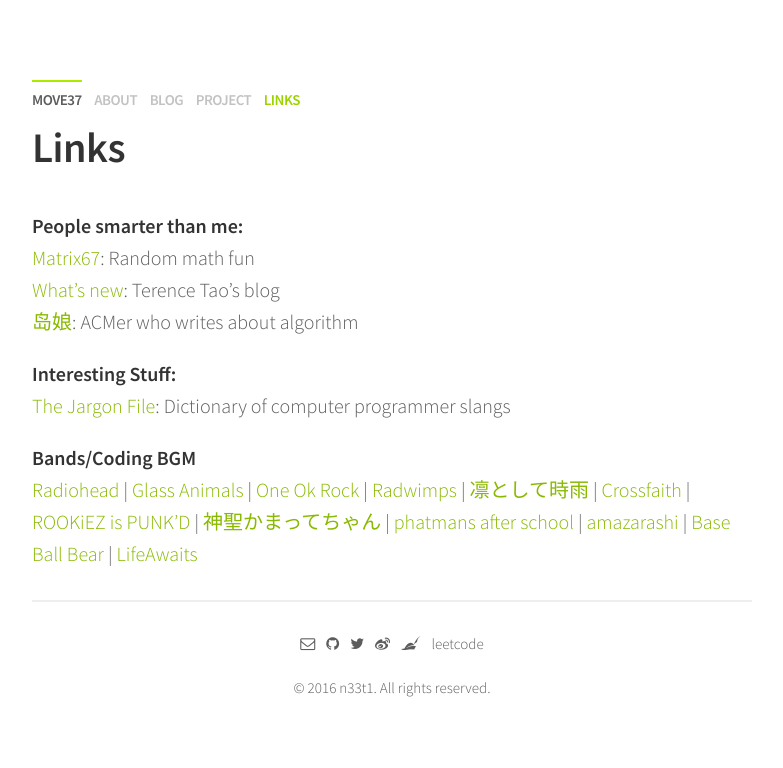
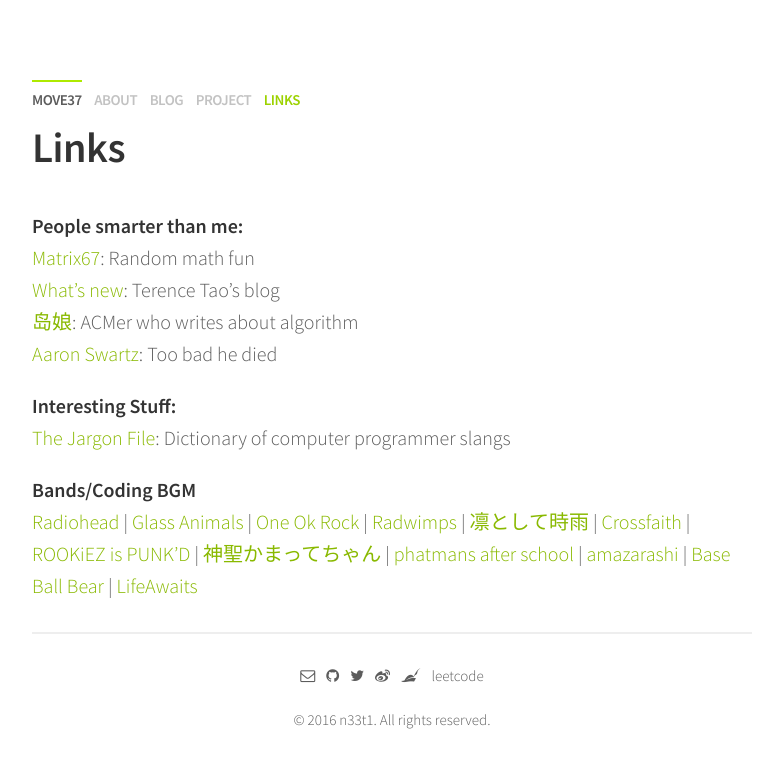
Before and after one commit to n33t1/n33t1.github.io, a Jekyll site: the page built from links.md, in a window 1280 px wide. Shown: the top 768 px of the page, without its empty margins (248-1031 px from the left). Built offline with Jekyll 4.4.1, drawn with Linux system fonts in a browser that asks for light colours; nearby versions of some CDN libraries.

Commit message:
Update links.md

```diff
--- a/links.md
+++ b/links.md
@@ -7,6 +7,7 @@
  [Matrix67](http://www.matrix67.com/blog/): Random math fun
  [What's new](https://terrytao.wordpress.com/): Terence Tao's blog
  [岛娘](http://www.shuizilong.com/house/): ACMer who writes about algorithm
+ [Aaron Swartz](http://www.aaronsw.com/weblog/): Too bad he died
 
 
  **Interesting Stuff:**
```
